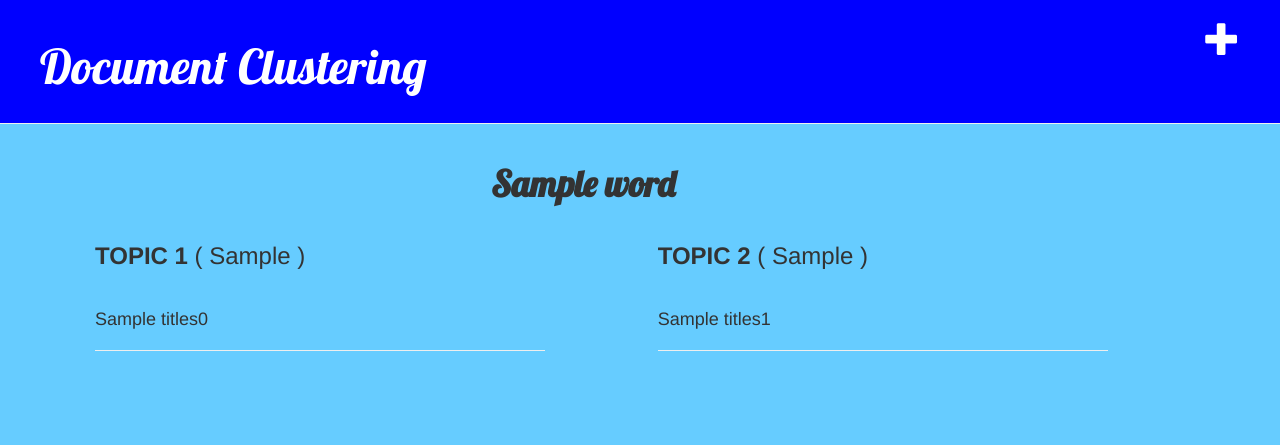
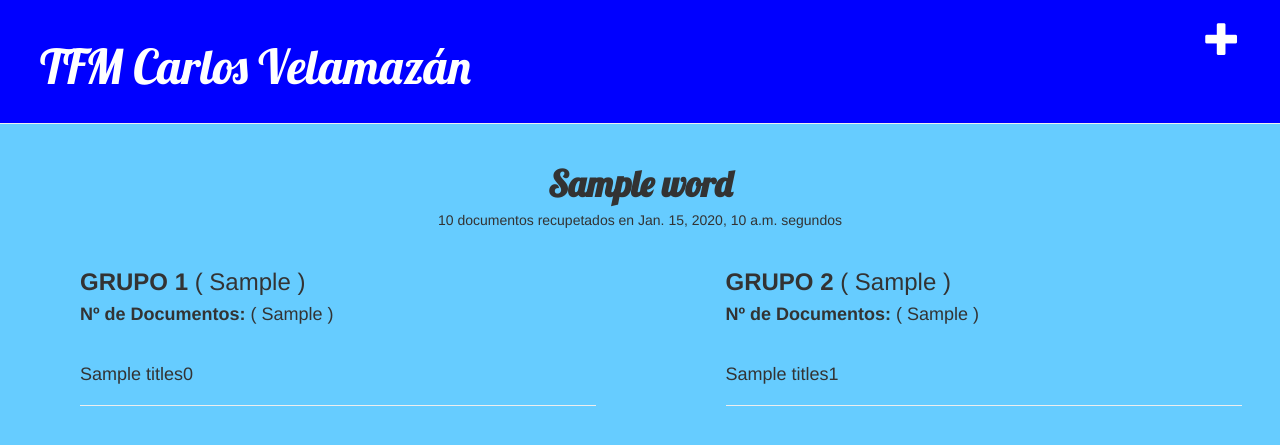
Before and after one commit to CarlosVelamazan/TFM, a Django app: template cluster_viz/templates/cluster_viz/cluster_detail.html in a window 1280 px wide; the page is wider, and only the part inside the window is pictured. Shown: the top 445 px of that part. Run offline with Django 3.2, Linux system fonts and the light colour scheme; the template is opened without the code that fills it: most values are stand-ins (such as "Sample title", 1, 10 or a date in 2020); parts of the project's set-up code (start-up, migrations or seed data) failed here and were passed over; some libraries are stand-ins or nearby versions.

Commit message:
web layout updated

```diff
--- a/cluster_viz/static/css/cluster.css
+++ b/cluster_viz/static/css/cluster.css
@@ -50,7 +50,7 @@ h1 {
     color: #000000;
 }
 
-.palabra h1{
+.palabra h1, h5{
     /*position: absolu te;*/
     left: 50%;
     text-align: center;
--- a/cluster_viz/templates/cluster_viz/base.html
+++ b/cluster_viz/templates/cluster_viz/base.html
@@ -11,16 +11,12 @@
     	<div class="background">
 	        <div class="page-header">
 	            <a href="{% url 'search' %}" class="top-menu"><span class="glyphicon glyphicon-plus"></span></a>
-	            <h1><a href="/">Document Clustering</a></h1>
+	            <h1><a href="/">TFM Carlos Velamazán</a></h1>
 	        </div>
 
 	        <div class="content container">
-	            <!-- <div class="row"> -->
-                <div class="col-md-8">
                 {% block content %}
                 {% endblock %}
-                </div>
-	            <!-- </div> -->
 	        </div>
         </div>
     </body>
--- a/cluster_viz/templates/cluster_viz/cluster_detail.html
+++ b/cluster_viz/templates/cluster_viz/cluster_detail.html
@@ -2,10 +2,12 @@
 {% block content %}
     <div class="palabra">
         <h1><b>{{ word }}</b></h1>
+        <h5>{{ totaldocs }} documentos recupetados en {{ time }} segundos</h5>
     </div>
     <div class="row">
     	<div class="column">
-	        <h3><b>TOPIC 1</b>  (  {{ words0 }}  )</h3>
+	        <h3><b>GRUPO 1</b>  (  {{ words0 }}  )</h3>
+	        <h4><b>Nº de Documentos: </b>  (  {{ docs0 }}  )</h4>
 	        <br />
 	        {% for title in titles0 %}
 	            <h4> {{ title }} </h4>
@@ -13,7 +15,8 @@
 	        {% endfor %}
         </div>
     	<div class="column">
-	        <h3><b>TOPIC 2</b>  (  {{ words1 }}  )</h3>
+	        <h3><b>GRUPO 2</b>  (  {{ words1 }}  )</h3>
+	        <h4><b>Nº de Documentos: </b>  (  {{ docs1 }}  )</h4>
 	        <br />
 	        {% for title in titles1 %}
 	            <h4> {{ title }} </h4>
--- a/cluster_viz/templates/cluster_viz/search.html
+++ b/cluster_viz/templates/cluster_viz/search.html
@@ -1,6 +1,6 @@
 {% extends 'cluster_viz/base.html' %}
 {% block content %}
 	<div class="col-md-8">
-    	<h2><a href="/">Haga click en el botón superior derecho (+) para iniciar una nueva búsqueda.</a></h1>
+    	<h2>Haga click en el botón superior derecho (+) para iniciar una nueva búsqueda.</h1>
     </div>
 {% endblock %}
--- a/cluster_viz/templates/cluster_viz/search_edit.html
+++ b/cluster_viz/templates/cluster_viz/search_edit.html
@@ -1,9 +1,9 @@
 {% extends 'cluster_viz/base.html' %}
 
 {% block content %}
-    <h1>New Search</h1>
+    <h1>Nueva Búsqueda</h1>
     <form action="/cluster/detail/" method="GET" class="post-form">
     	<input type="text" name="q">
-        <button type="submit" class="save btn btn-default">Search</button>
+        <button type="submit" class="save btn btn-default">Buscar</button>
     </form>
 {% endblock %}
```
Also changed, not shown: cluster_viz/execute_cluster.py (+14 -13 lines), cluster_viz/views.py (+8 -1 lines).
